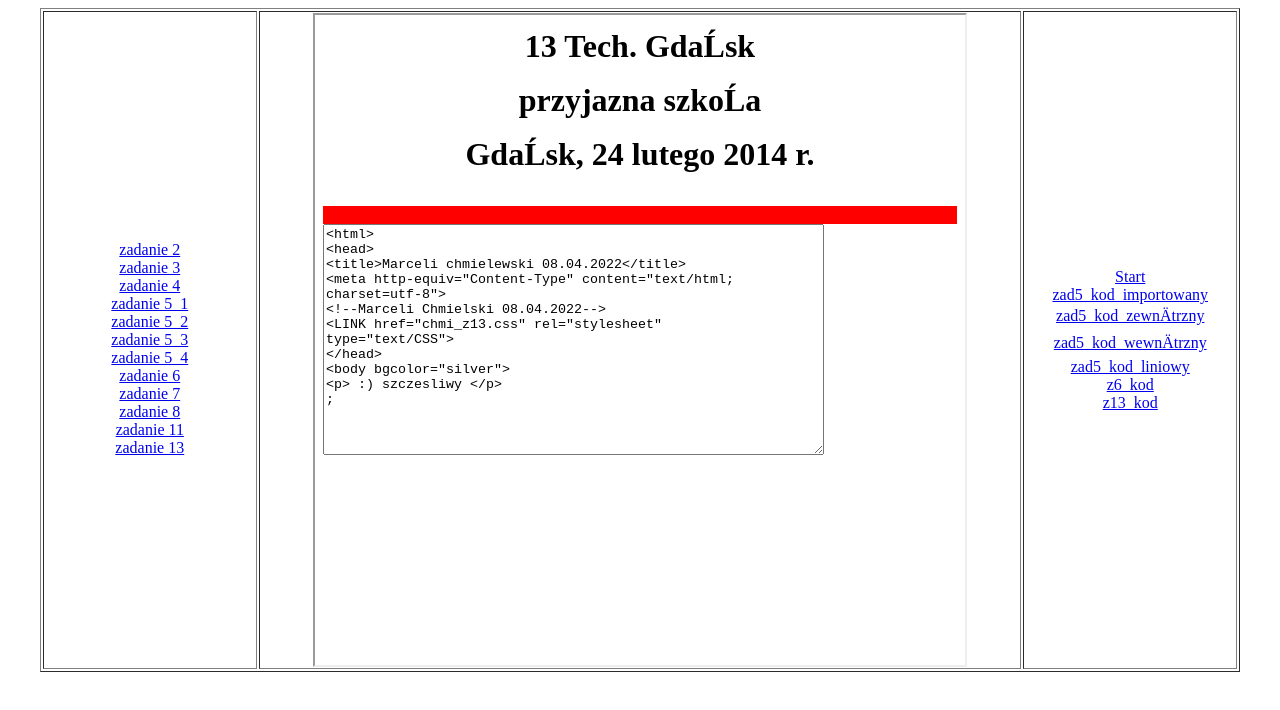
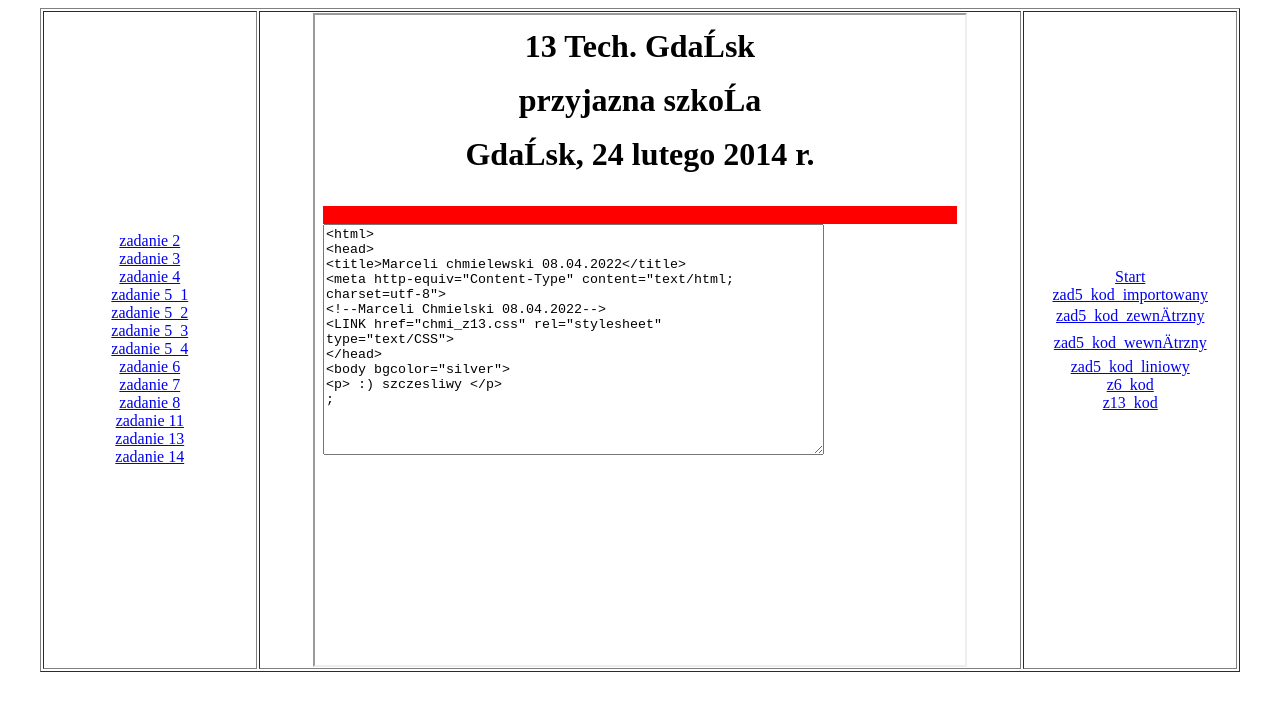
Before and after one commit to TheVabix/css, a plain HTML site: page index.html in a window 1280 px wide. Drawn offline with Linux system fonts and the light colour scheme.

Commit message:
Update index.html

```diff
--- a/index.html
+++ b/index.html
@@ -31,6 +31,8 @@
   <a href="bisk_z11.html" target="strony">zadanie 11</a>
   <br>
   <a href="bisk_z13.html" target="strony">zadanie 13</a>
+  <br>
+  <a href="bisk_z14.html" target="strony">zadanie 14</a>
 </td>
 <td align=center><iframe width=650 height=650 name="strony" src="start.html" border="0"></iframe>
 </td>
```
